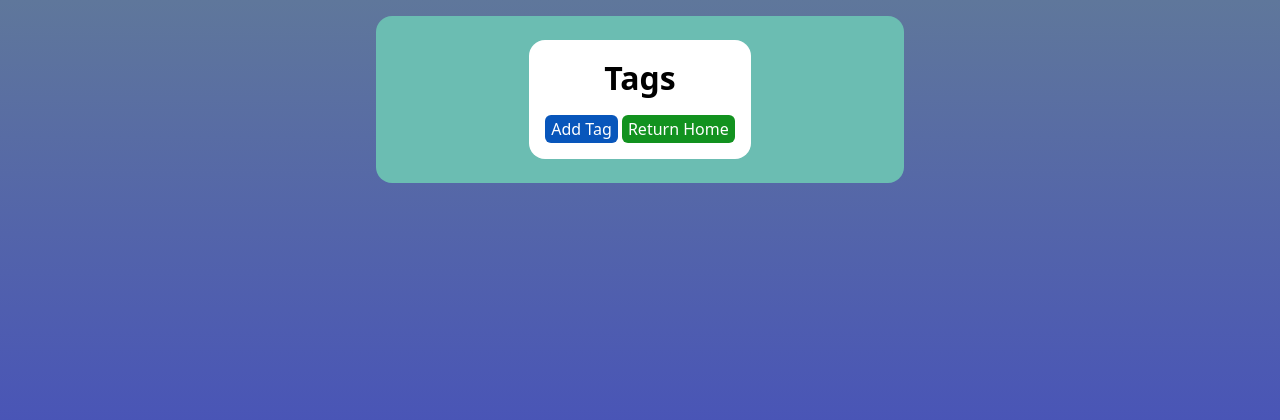
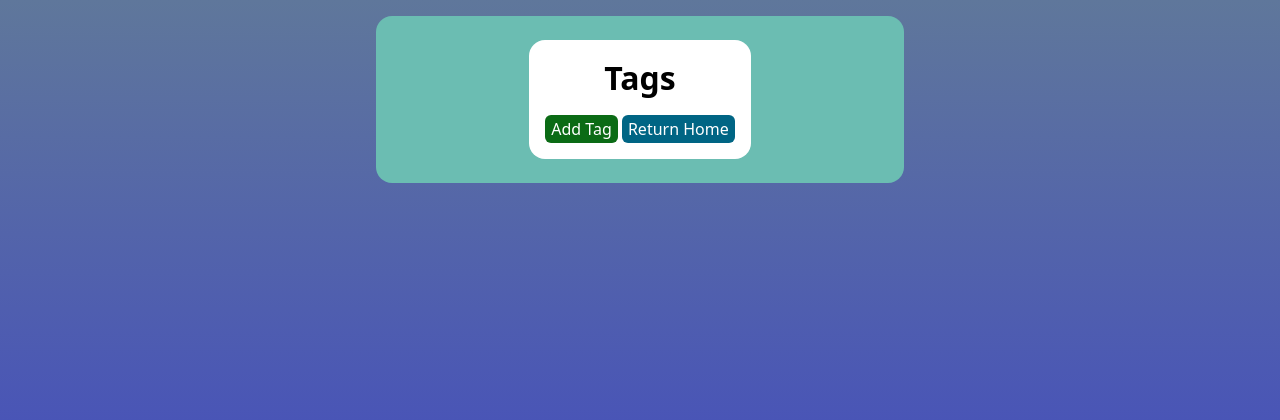
Before and after one commit to acollino/blogly, a Flask app: page /tags in a window 1280 px wide. Shown: the top 420 px of the page. Run offline with Flask 2, Linux system fonts and the light colour scheme; data that the repository does not hold is empty.

Commit message:
improve color contrast for accessibility

```diff
--- a/static/css/style.css
+++ b/static/css/style.css
@@ -59,7 +59,7 @@ hr {
   left: 1rem;
   top: 2.5rem;
   gap: 1rem;
-  background-color: #131a44;
+  background-color: #080d2c;
 }
 
 .title-section {
@@ -80,15 +80,15 @@ hr {
   margin: 0;
 }
 
-.title-post:hover {
-  background-color: rgb(180, 180, 180);
-}
-
-
 .title-post > a {
   text-decoration: none;
   color: inherit;
 }
+
+.title-post > a:hover {
+  background-color: rgb(180, 180, 180);
+}
+
 
 .fit-list {
   width: fit-content;
@@ -140,22 +140,22 @@ button:active,
 
 .button-blue {
   color: #fff;
-  background-color: #0856bb;
+  background-color: #00327c;
 }
 
 .button-light-blue {
   color: #fff;
-  background-color: #0891bb;
+  background-color: #006584;
 }
 
 .button-red {
   color: #fff;
-  background-color: #eb1e1e;
+  background-color: #b30000;
 }
 
 .button-green {
   color: #fff;
-  background-color: #12921f;
+  background-color: #0b6b15;
 }
 
 .profile-picture {
@@ -188,7 +188,7 @@ button:active,
 }
 
 .tag {
-  background-color: #0856bb;
+  background-color: #00327c;
   border-radius: 0.4rem;
   padding: 0 0.15rem 0.1rem 0.15rem;
 }
--- a/templates/tags.html
+++ b/templates/tags.html
@@ -11,8 +11,8 @@
       </li>
       {% endfor %}
     </ul>
-    <a href="/tags/new" class="button button-blue">Add Tag</a>
-    <a href="/" class="button button-green">Return Home</a>
+    <a href="/tags/new" class="button button-green">Add Tag</a>
+    <a href="/" class="button button-light-blue">Return Home</a>
   </div>
 </div>
 {% endblock %}
```
